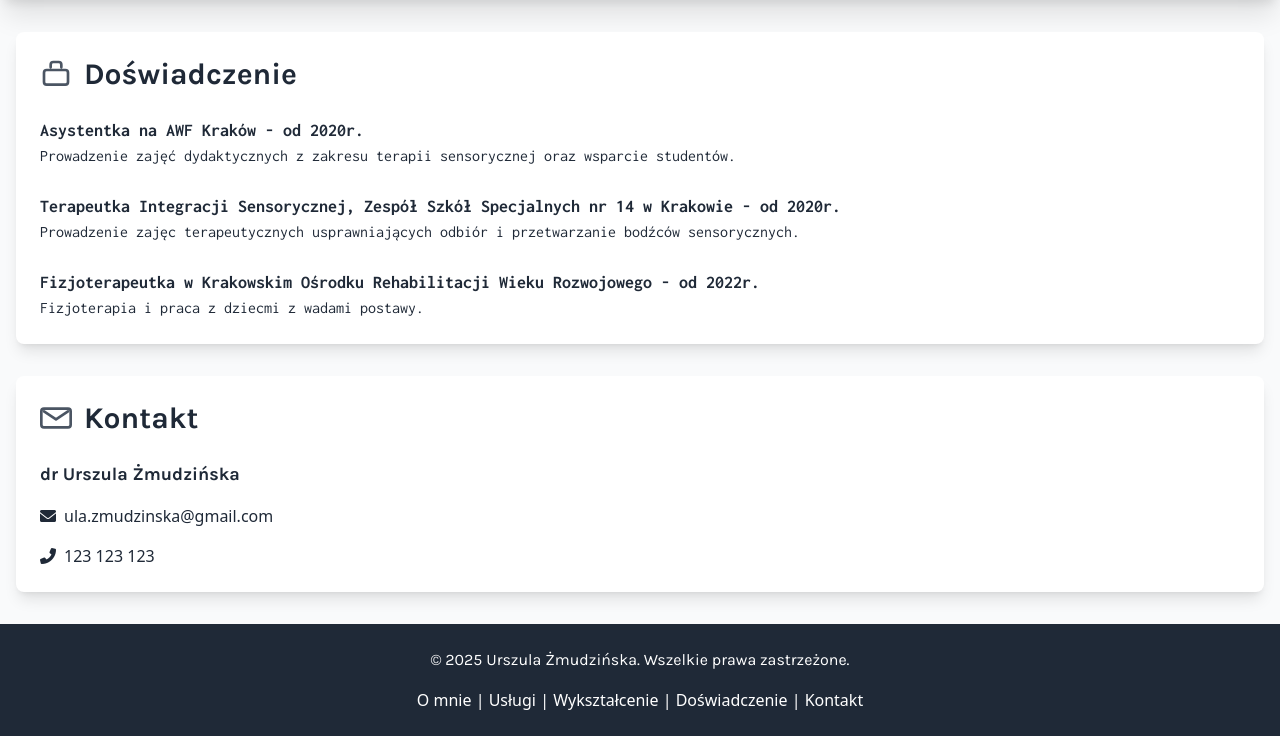
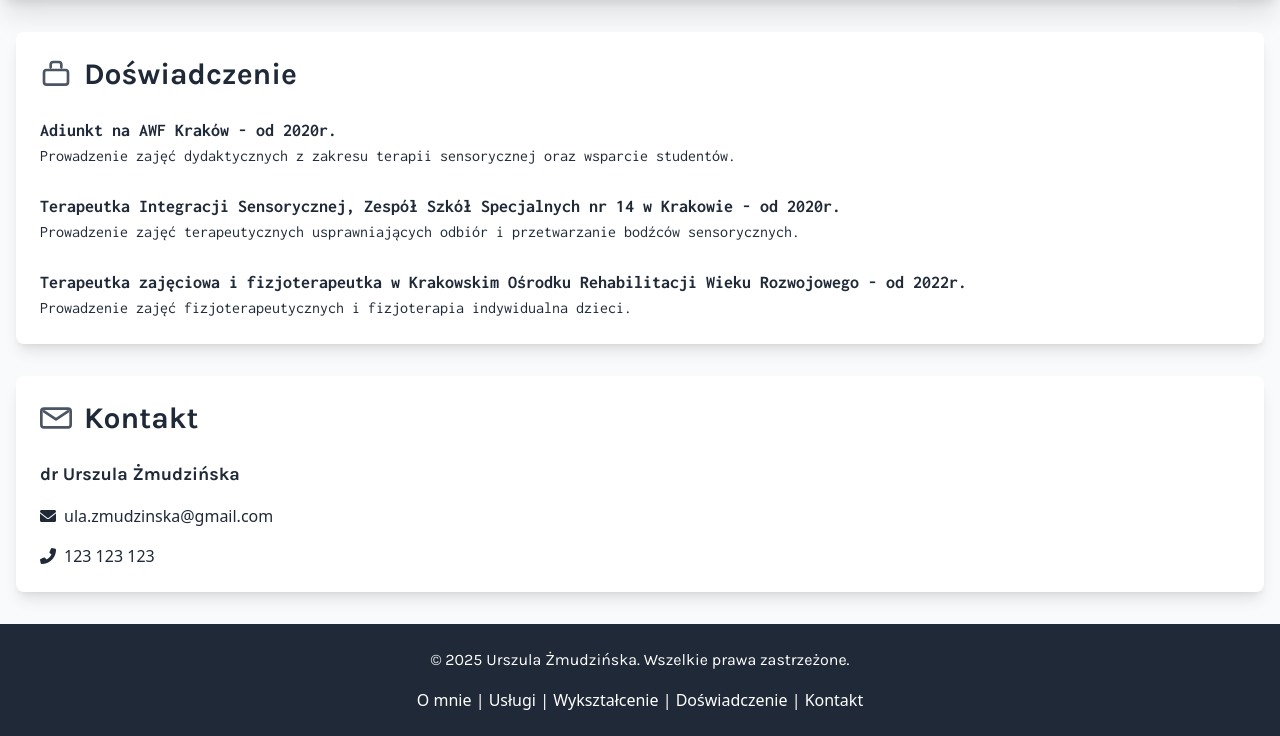
Before and after one commit to MalgorzataSolinska/Urszula-Zmudzinska, a website: page index.html in a window 1280 px wide. Shown: the part 3259-3995 px from the top of the page. Drawn offline with nearby package versions, Linux system fonts and the light colour scheme.

Commit message:
text update

```diff
--- a/index.html
+++ b/index.html
@@ -257,7 +257,7 @@
               <a
                 href="https://wrr.awf.krakow.pl/instytut-nauk-stosowanych/125-artykuly-pracownikow/1068-mgr-urszula-zmudzinska"
                 target="_blank"
-                >Asystentka na AWF Kraków - od 2020r.</a
+                >Adiunkt na AWF Kraków - od 2020r.</a
               >
             </h3>
             <p>Prowadzenie zajęć dydaktycznych z zakresu terapii sensorycznej oraz wsparcie studentów.</p>
@@ -268,15 +268,15 @@
                 Terapeutka Integracji Sensorycznej, Zespół Szkół Specjalnych nr 14 w Krakowie - od 2020r.</a
               >
             </h3>
-            <p>Prowadzenie zajęc terapeutycznych usprawniających odbiór i przetwarzanie bodźców sensorycznych.</p>
+            <p>Prowadzenie zajęć terapeutycznych usprawniających odbiór i przetwarzanie bodźców sensorycznych.</p>
           </div>
           <div>
             <h3 class="font-bold text-lg hover:underline hover:text-gray-600">
               <a href="https://www.korwr.pl/index.html#departments" target="_blank">
-                Fizjoterapeutka w Krakowskim Ośrodku Rehabilitacji Wieku Rozwojowego - od 2022r.</a
+                Terapeutka zajęciowa i fizjoterapeutka w Krakowskim Ośrodku Rehabilitacji Wieku Rozwojowego - od 2022r.</a
               >
             </h3>
-            <p>Fizjoterapia i praca z dziecmi z wadami postawy.</p>
+            <p>Prowadzenie zajęć fizjoterapeutycznych i fizjoterapia indywidualna dzieci.</p>
           </div>
         </div>
       </section>
```
